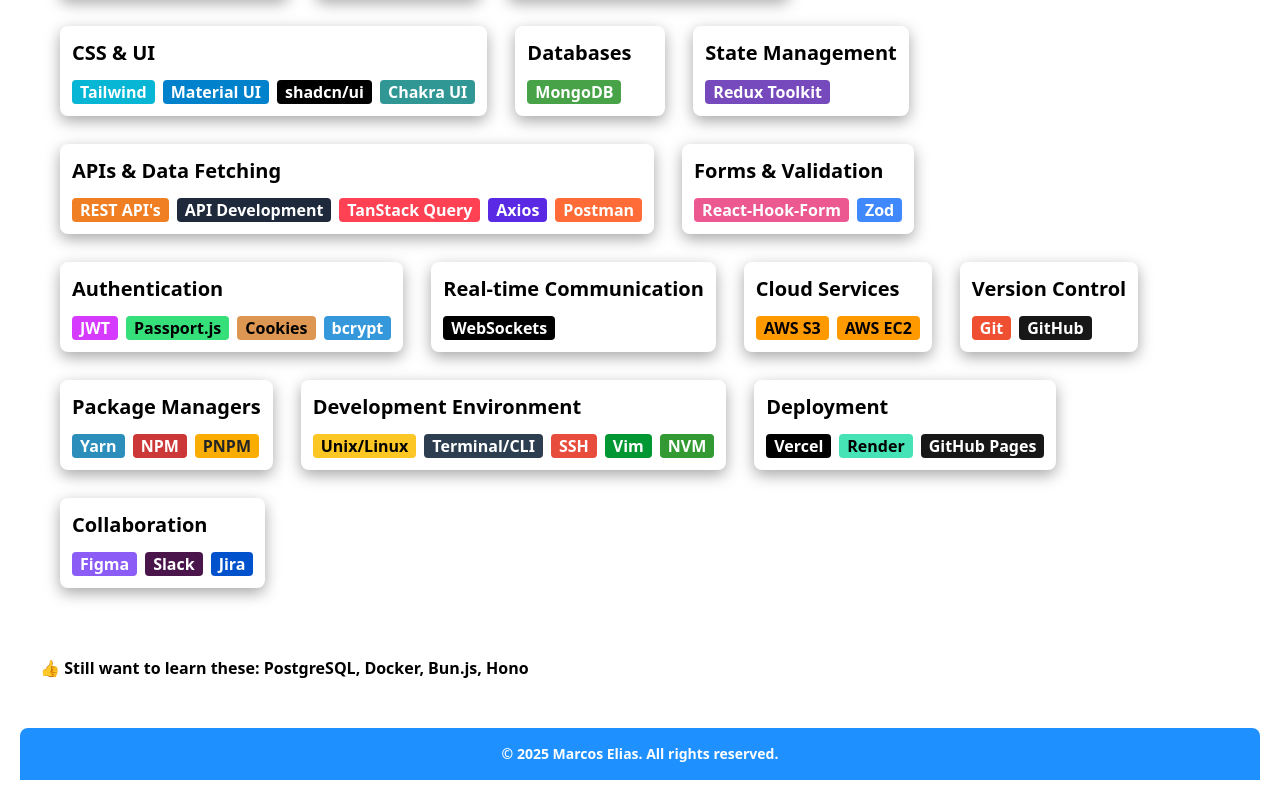
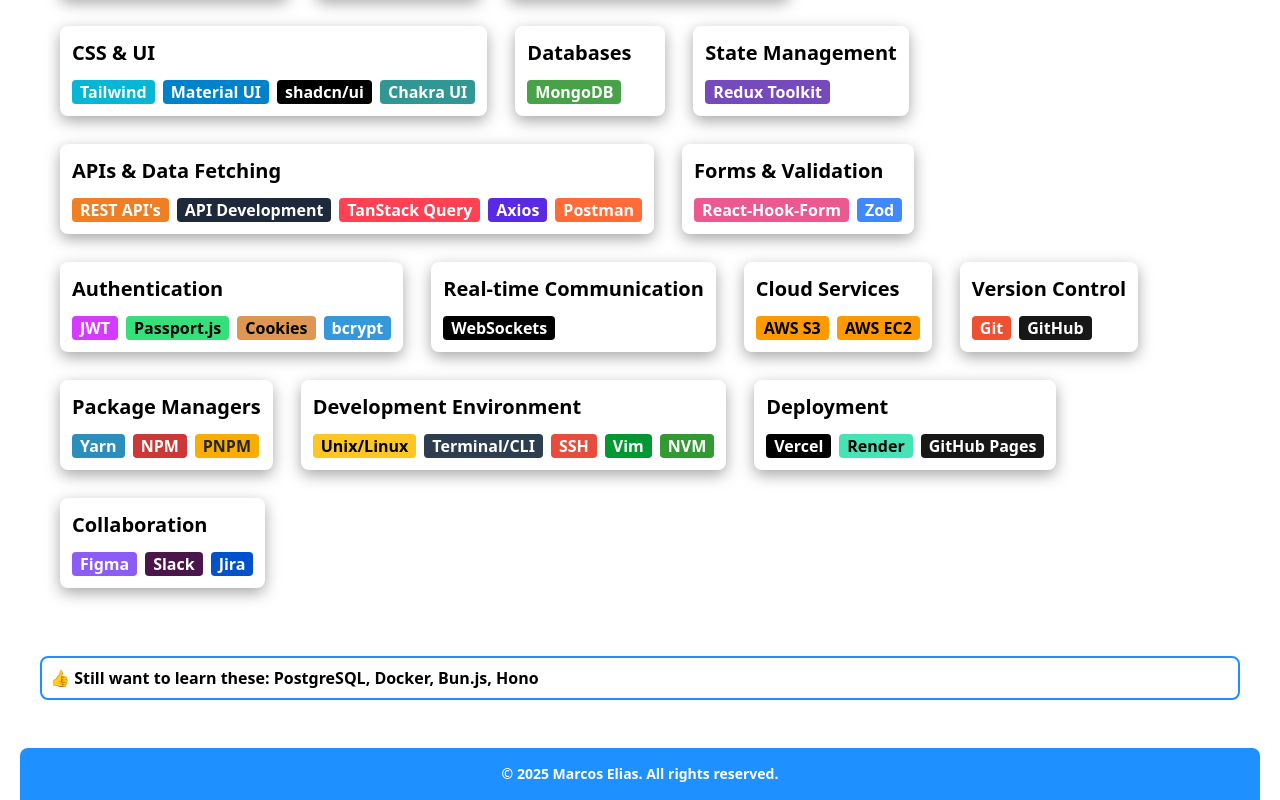
Before and after one commit to mark-elias/MyPortfolio_Next.js, a Next.js app: page /skills in a window 1280 px wide. Shown: the part 280-1080 px from the top of the page. Built offline with nearby package versions, Linux system fonts and the light colour scheme.

Commit message:
UI update

```diff
--- a/app/skills/page.tsx
+++ b/app/skills/page.tsx
@@ -17,7 +17,7 @@
           </div>
         ))}
       </div>
-      <p className="mt-12">
+      <p className="mt-12 border border-customPrimary border-2 rounded-lg p-2">
         👍 Still want to learn these: {skillsToLearn.join(", ")}
       </p>
     </section>
```
